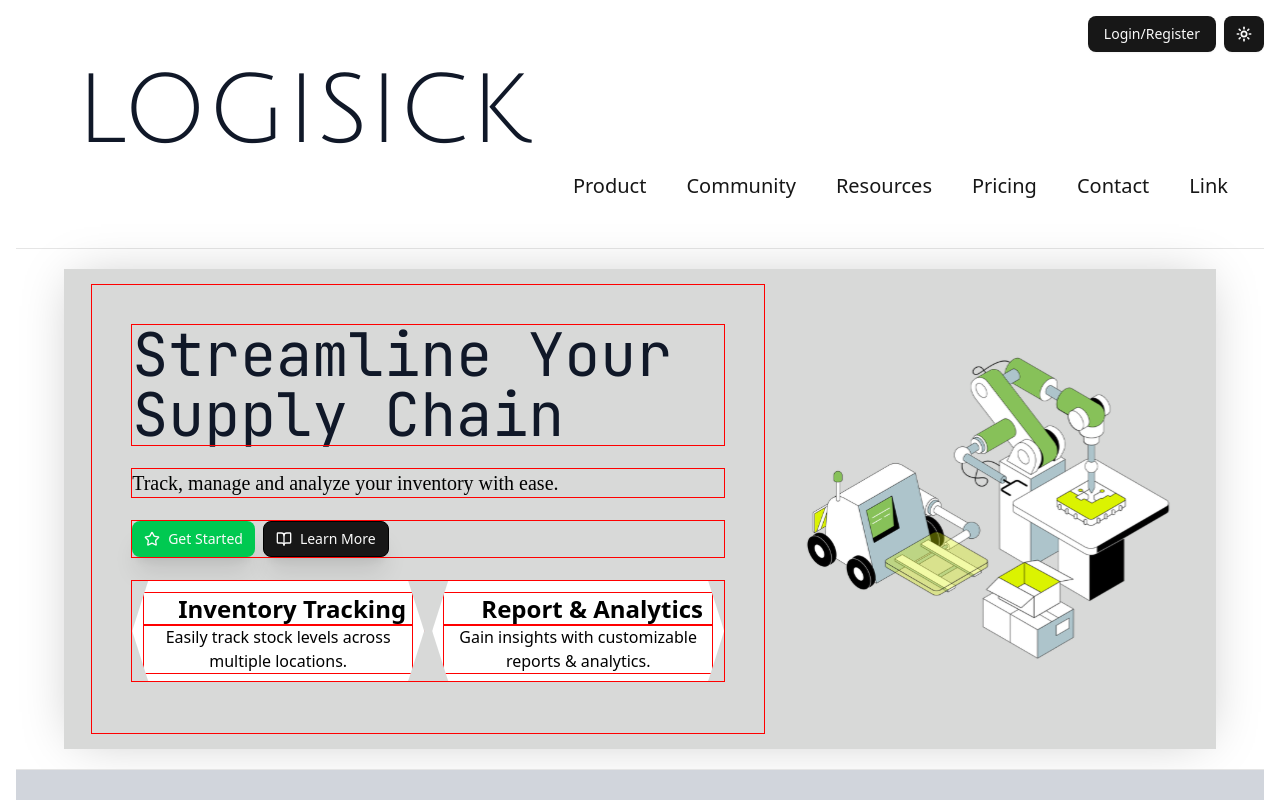
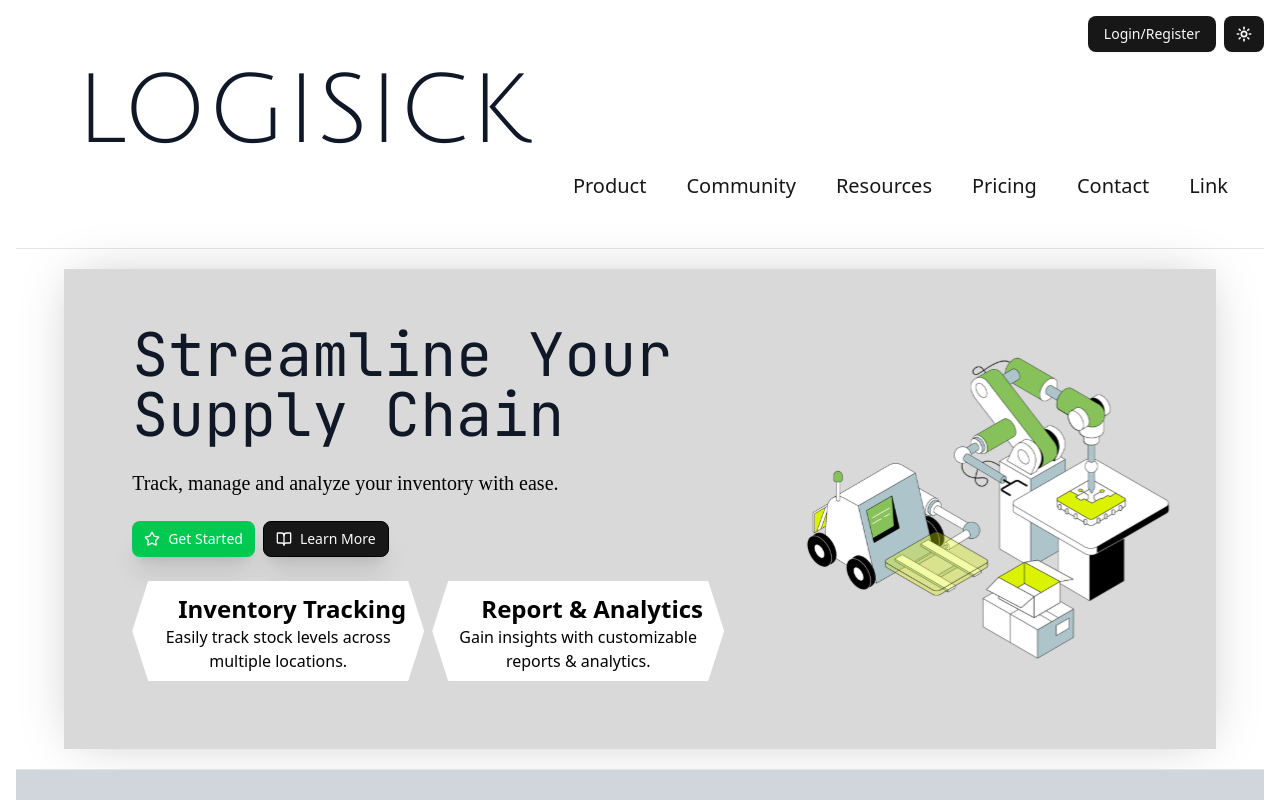
Before and after one commit to GaurangTyagi123/logisick, a React (Vite) app in the folder frontend/: page / in a window 1280 px wide. Shown: the top 800 px of the page. Built offline with nearby package versions, Linux system fonts and the light colour scheme; some icons are missing.

Commit message:
HOT-FIX : Remove outline from hero component

```diff
--- a/frontend/src/components/Hero.tsx
+++ b/frontend/src/components/Hero.tsx
@@ -15,7 +15,7 @@ function Hero() {
 						"0 0 50px -12px var(--tw-shadow-color, rgb(0 0 0 / 0.25)",
 				}}
 			>
-				<div className="flex flex-col gap-6 p-10 max-w-2xl highlight">
+				<div className="flex flex-col gap-6 p-10 max-w-2xl">
 					<h2 className="text-6xl w-full text-balance jet-brains text-gray-900">
 						Streamline Your Supply Chain
 					</h2>
--- a/frontend/src/components/HexBox.tsx
+++ b/frontend/src/components/HexBox.tsx
@@ -9,7 +9,7 @@ interface HexBoxProps {
 function HexBox({ icon, heading, text }: HexBoxProps) {
 	return (
 		<div
-			className="bg-white p-3 shadow-xl max-w-73 h-25 highlight"
+			className="bg-white p-3 shadow-xl max-w-73 h-25 "
 			style={{
 				clipPath:
 					"polygon(1rem 0%, calc(100% - 1rem) 0%, 100% 50%, calc(100% - 1rem) 100%, 1rem 100%, 0% 50%)",
```
Also changed, not shown: 1 other file (tests, documents, lock files or other folders).
